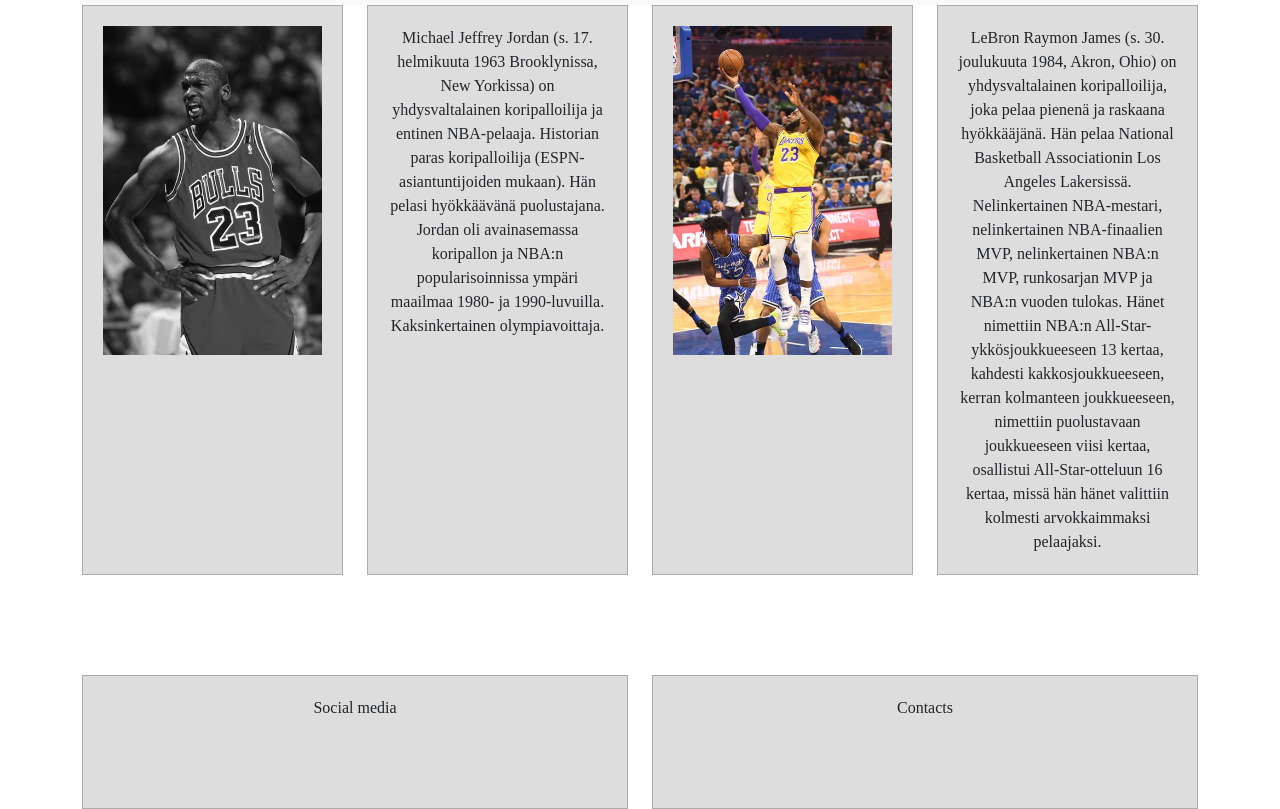
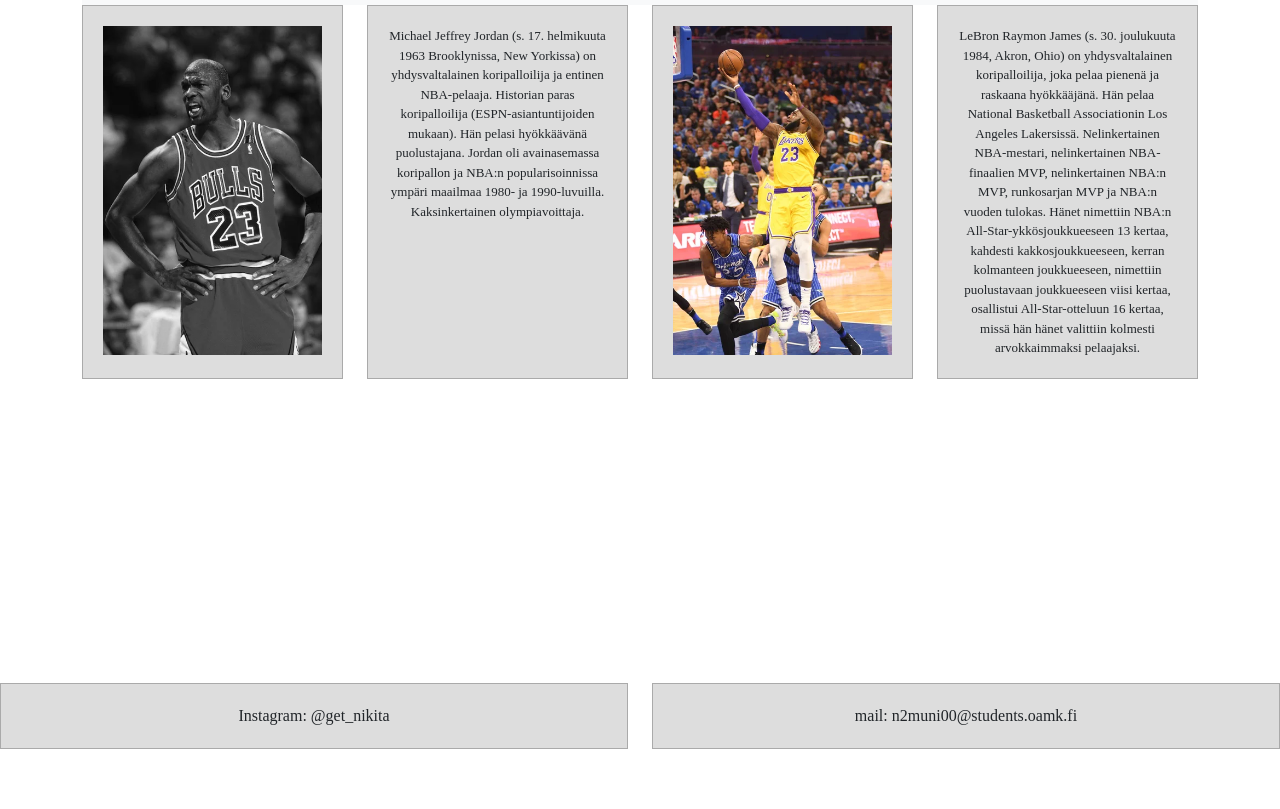
Before and after one commit to nikitamurga/Web-tekniikat, a plain HTML site: page Task 3.1 Bootstrap/basketball.html in a window 1280 px wide. Shown: the part 51-860 px from the top of the page. After the commit the page ends 800 px from the top, so only its background shows below. Drawn offline with nearby package versions, Linux system fonts and the light colour scheme.

Commit message:
Added new content

```diff
--- a/Task 3.1 Bootstrap/basketball.html
+++ b/Task 3.1 Bootstrap/basketball.html
@@ -13,7 +13,7 @@
 </head>
 <body>
     <div class="container">
-        <nav class="navbar navbar-expand-lg bg-light">
+        <nav class=" navbar navbar-expand-lg bg-light">
           <div class="container-fluid">
             <a class="navbar-brand" href="main.html">Home</a>
             <button class="navbar-toggler" type="button" data-bs-toggle="collapse" data-bs-target="#navbarTogglerDemo02" aria-controls="navbarTogglerDemo02" aria-expanded="false" aria-label="Toggle navigation">
@@ -33,31 +33,31 @@
         </nav>
 
     <section class="team row gy-3">
-        <div class="col-md-6 col-lg-3">
+        <div class="team_col col-md-6 col-lg-3">
             <div class="block"><img     class="img-fluid"
               src="depositphotos_207571572-stock-photo-michael-jordan-hall-fame-player.jpg" alt="Jordan" ></div>
         </div>
-        <div class="col-md-6 col-lg-3">
+        <div class="team_col col-md-6 col-lg-3">
             <div class="block">Michael Jeffrey Jordan (s. 17. helmikuuta 1963 Brooklynissa, New Yorkissa) on yhdysvaltalainen koripalloilija ja entinen NBA-pelaaja. Historian paras koripalloilija (ESPN-asiantuntijoiden mukaan). Hän pelasi hyökkäävänä puolustajana. Jordan oli avainasemassa koripallon ja NBA:n popularisoinnissa ympäri maailmaa 1980- ja 1990-luvuilla. Kaksinkertainen olympiavoittaja.</div>
         </div>
-        <div class="col-md-6 col-lg-3">
+        <div class="team_col col-md-6 col-lg-3">
             <div class="block"><img class="img-fluid" src="depositphotos_405112862-stock-photo-2018-annual-florida-classics-bcu.jpg" alt="LeBron" ></div>
         </div>
-        <div class="col-md-6 col-lg-3">
+        <div class="team_col col-md-6 col-lg-3">
             <div class="block">LeBron Raymon James (s. 30. joulukuuta 1984, Akron, Ohio) on yhdysvaltalainen koripalloilija, joka pelaa pienenä ja raskaana hyökkääjänä. Hän pelaa National Basketball Associationin Los Angeles Lakersissä.
 
               Nelinkertainen NBA-mestari, nelinkertainen NBA-finaalien MVP, nelinkertainen NBA:n MVP, runkosarjan MVP ja NBA:n vuoden tulokas. Hänet nimettiin NBA:n All-Star-ykkösjoukkueeseen 13 kertaa, kahdesti kakkosjoukkueeseen, kerran kolmanteen joukkueeseen, nimettiin puolustavaan joukkueeseen viisi kertaa, osallistui All-Star-otteluun 16 kertaa, missä hän hänet valittiin kolmesti arvokkaimmaksi pelaajaksi.</div>
         </div>
     </section>
 
-    <footer class="footer row gy-3">
-        <div class="col-md-6 col-lg-6">
-            <div class="block">Social media</div>
-        </div>
-        <div class="col-md-6 col-lg-6">
-            <div class="block">Contacts</div>
-        </div>
-    </footer>
+    <footer class="fixed-bottom footer row gy-3">
+      <div class="col-md-6 col-lg-6">
+          <div class="block">Instagram: @get_nikita</div>
+      </div>
+      <div class="col-md-6 col-lg-6">
+          <div class="block">mail: n2muni00@students.oamk.fi</div>
+      </div>
+  </footer>
 
 </div>
 
--- a/Task 3.1 Bootstrap/styleBasketball.css
+++ b/Task 3.1 Bootstrap/styleBasketball.css
@@ -22,6 +22,9 @@
     margin-bottom: 100px;
 }
 
+.team_col{
+    font-size: 13px;
+}
 .footer {
-    min-height: 150px;
+    max-height: 100px;
 }
--- a/Task 3.1 Bootstrap/styleFootball.css
+++ b/Task 3.1 Bootstrap/styleFootball.css
@@ -22,6 +22,9 @@
     margin-bottom: 100px;
 }
 
+.team_col{
+    font-size: 13px;
+}
 .footer {
-    min-height: 150px;
+    max-height: 100px;
 }
--- a/Task 3.1 Bootstrap/styleMain.css
+++ b/Task 3.1 Bootstrap/styleMain.css
@@ -21,5 +21,5 @@
 }
 
 .footer {
-    min-height: 150px;
+    max-height: 100px;
 }
```
Also changed, not shown: Task 3.1 Bootstrap/football.html (+12 -12 lines), Task 3.1 Bootstrap/main.html (+4 -6 lines).
